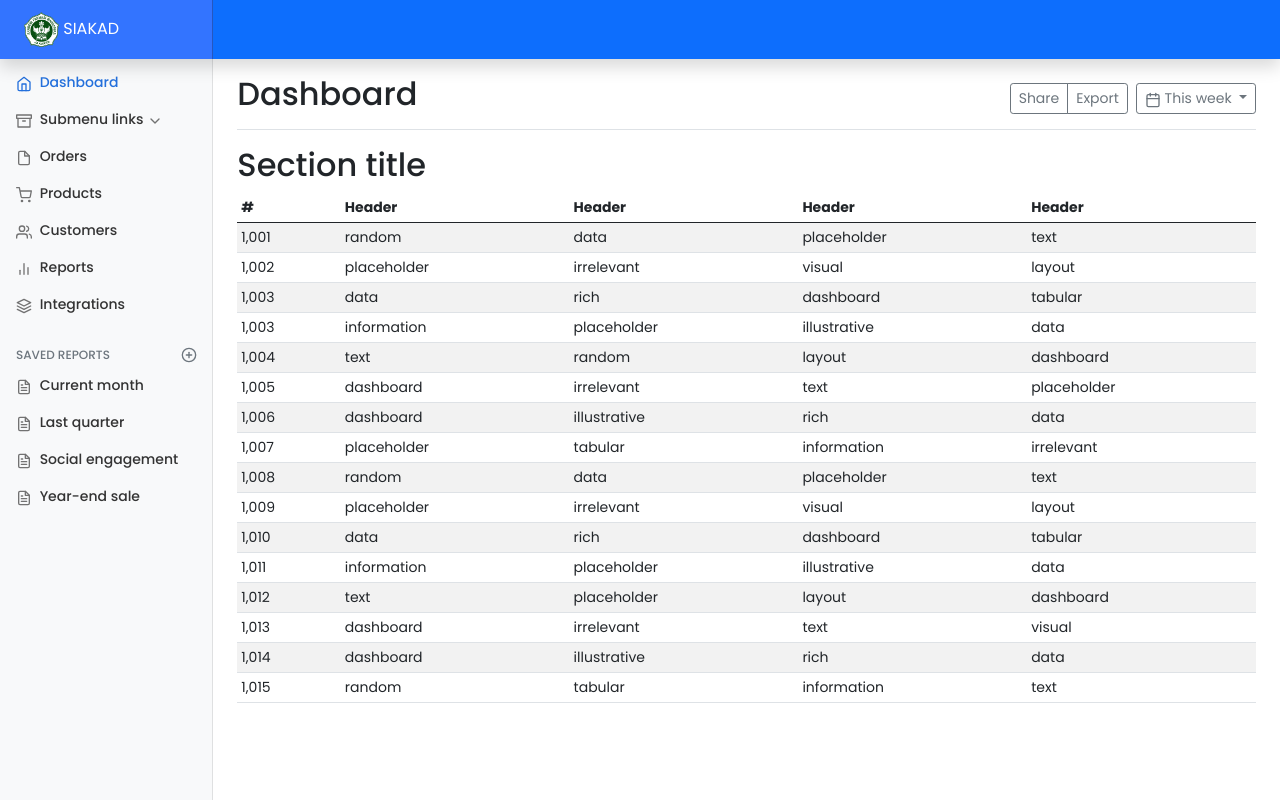
After one commit to nolbyte/admin-siakad, a PHP site: page /panel/admin.html in a window 1280 px wide. The commit adds this page. Run offline with PHP 8.4, Linux system fonts and the light colour scheme; a stand-in replaces the project's code that opens the database connection.

```diff
--- /dev/null
+++ b/panel/admin.html
@@ -0,0 +1,288 @@
+<!doctype html>
+<html lang="en">
+<head>
+    <meta charset="utf-8">
+    <meta name="viewport" content="width=device-width, initial-scale=1">
+    <title>Dashboard Template · Bootstrap v5.0</title>
+    <link rel="shortcut icon" type="image/jpg" href="assets/img/logo-akfar.png"/>
+    <!-- Bootstrap core CSS -->
+    <link href="https://cdn.jsdelivr.net/npm/bootstrap@5.0.2/dist/css/bootstrap.min.css" rel="stylesheet"
+          integrity="sha384-EVSTQN3/azprG1Anm3QDgpJLIm9Nao0Yz1ztcQTwFspd3yD65VohhpuuCOmLASjC" crossorigin="anonymous">
+
+    <style>
+        .bd-placeholder-img {
+            font-size: 1.125rem;
+            text-anchor: middle;
+            -webkit-user-select: none;
+            -moz-user-select: none;
+            user-select: none;
+        }
+
+        @media (min-width: 768px) {
+            .bd-placeholder-img-lg {
+                font-size: 3.5rem;
+            }
+        }
+    </style>
+    <!-- Custom styles for this template -->
+    <link href="assets/style/dashboard.css" rel="stylesheet">
+</head>
+<body>
+
+<header class="navbar navbar-dark bg-primary sticky-top flex-md-nowrap p-0 shadow">
+    <a class="navbar-brand col-md-3 col-lg-2 me-0 px-4" href="#">
+        <img src="assets/img/logo-akfar.png" style="width: 35px" alt="Akfar Mahadhika" class="d-inline-block"> SIAKAD
+    </a>
+    <button class="navbar-toggler position-absolute d-md-none collapsed" type="button" data-bs-toggle="collapse"
+            data-bs-target="#sidebarMenu" aria-controls="sidebarMenu" aria-expanded="false"
+            aria-label="Toggle navigation">
+        <span class="navbar-toggler-icon"></span>
+    </button>
+</header>
+
+<div class="container-fluid">
+    <div class="row">
+        <nav id="sidebarMenu" class="col-md-3 col-lg-2 d-md-block bg-light sidebar collapse">
+            <div class="position-sticky pt-3">
+                <ul class="nav flex-column">
+                    <li class="nav-item">
+                        <a class="nav-link active" aria-current="page" href="#">
+                            <span data-feather="home"></span>
+                            Dashboard
+                        </a>
+                    </li>
+                    <li class="nav-item has-submenu">
+                        <a class="nav-link" href="#"><i data-feather="archive"></i> Submenu links <i data-feather="chevron-down"></i> </a>
+                        <ul class="submenu collapse">
+                            <li><a class="nav-link" href="#">Submenu item 1 </a></li>
+                            <li><a class="nav-link" href="#">Submenu item 2 </a></li>
+                            <li><a class="nav-link" href="#">Submenu item 3 </a> </li>
+                        </ul>
+                    </li>
+                    <li class="nav-item">
+                        <a class="nav-link" href="#">
+                            <span data-feather="file"></span>
+                            Orders
+                        </a>
+                    </li>
+                    <li class="nav-item">
+                        <a class="nav-link" href="#">
+                            <span data-feather="shopping-cart"></span>
+                            Products
+                        </a>
+                    </li>
+                    <li class="nav-item">
+                        <a class="nav-link" href="#">
+                            <span data-feather="users"></span>
+                            Customers
+                        </a>
+                    </li>
+                    <li class="nav-item">
+                        <a class="nav-link" href="#">
+                            <span data-feather="bar-chart-2"></span>
+                            Reports
+                        </a>
+                    </li>
+                    <li class="nav-item">
+                        <a class="nav-link" href="#">
+                            <span data-feather="layers"></span>
+                            Integrations
+                        </a>
+                    </li>
+                </ul>
+
+                <h6 class="sidebar-heading d-flex justify-content-between align-items-center px-3 mt-4 mb-1 text-muted">
+                    <span>Saved reports</span>
+                    <a class="link-secondary" href="#" aria-label="Add a new report">
+                        <span data-feather="plus-circle"></span>
+                    </a>
+                </h6>
+                <ul class="nav flex-column mb-2">
+                    <li class="nav-item">
+                        <a class="nav-link" href="#">
+                            <span data-feather="file-text"></span>
+                            Current month
+                        </a>
+                    </li>
+                    <li class="nav-item">
+                        <a class="nav-link" href="#">
+                            <span data-feather="file-text"></span>
+                            Last quarter
+                        </a>
+                    </li>
+                    <li class="nav-item">
+                        <a class="nav-link" href="#">
+                            <span data-feather="file-text"></span>
+                            Social engagement
+                        </a>
+                    </li>
+                    <li class="nav-item">
+                        <a class="nav-link" href="#">
+                            <span data-feather="file-text"></span>
+                            Year-end sale
+                        </a>
+                    </li>
+                </ul>
+            </div>
+        </nav>
+
+        <main class="col-md-9 ms-sm-auto col-lg-10 px-md-4">
+            <div class="d-flex justify-content-between flex-wrap flex-md-nowrap align-items-center pt-3 pb-2 mb-3 border-bottom">
+                <h1 class="h2">Dashboard</h1>
+                <div class="btn-toolbar mb-2 mb-md-0">
+                    <div class="btn-group me-2">
+                        <button type="button" class="btn btn-sm btn-outline-secondary">Share</button>
+                        <button type="button" class="btn btn-sm btn-outline-secondary">Export</button>
+                    </div>
+                    <button type="button" class="btn btn-sm btn-outline-secondary dropdown-toggle">
+                        <span data-feather="calendar"></span>
+                        This week
+                    </button>
+                </div>
+            </div>
+
+            <h2>Section title</h2>
+            <div class="table-responsive">
+                <table class="table table-striped table-sm">
+                    <thead>
+                    <tr>
+                        <th scope="col">#</th>
+                        <th scope="col">Header</th>
+                        <th scope="col">Header</th>
+                        <th scope="col">Header</th>
+                        <th scope="col">Header</th>
+                    </tr>
+                    </thead>
+                    <tbody>
+                    <tr>
+                        <td>1,001</td>
+                        <td>random</td>
+                        <td>data</td>
+                        <td>placeholder</td>
+                        <td>text</td>
+                    </tr>
+                    <tr>
+                        <td>1,002</td>
+                        <td>placeholder</td>
+                        <td>irrelevant</td>
+                        <td>visual</td>
+                        <td>layout</td>
+                    </tr>
+                    <tr>
+                        <td>1,003</td>
+                        <td>data</td>
+                        <td>rich</td>
+                        <td>dashboard</td>
+                        <td>tabular</td>
+                    </tr>
+                    <tr>
+                        <td>1,003</td>
+                        <td>information</td>
+                        <td>placeholder</td>
+                        <td>illustrative</td>
+                        <td>data</td>
+                    </tr>
+                    <tr>
+                        <td>1,004</td>
+                        <td>text</td>
+                        <td>random</td>
+                        <td>layout</td>
+                        <td>dashboard</td>
+                    </tr>
+                    <tr>
+                        <td>1,005</td>
+                        <td>dashboard</td>
+                        <td>irrelevant</td>
+                        <td>text</td>
+                        <td>placeholder</td>
+                    </tr>
+                    <tr>
+                        <td>1,006</td>
+                        <td>dashboard</td>
+                        <td>illustrative</td>
+                        <td>rich</td>
+                        <td>data</td>
+                    </tr>
+                    <tr>
+                        <td>1,007</td>
+                        <td>placeholder</td>
+                        <td>tabular</td>
+                        <td>information</td>
+                        <td>irrelevant</td>
+                    </tr>
+                    <tr>
+                        <td>1,008</td>
+                        <td>random</td>
+                        <td>data</td>
+                        <td>placeholder</td>
+                        <td>text</td>
+                    </tr>
+                    <tr>
+                        <td>1,009</td>
+                        <td>placeholder</td>
+                        <td>irrelevant</td>
+                        <td>visual</td>
+                        <td>layout</td>
+                    </tr>
+                    <tr>
+                        <td>1,010</td>
+                        <td>data</td>
+                        <td>rich</td>
+                        <td>dashboard</td>
+                        <td>tabular</td>
+                    </tr>
+                    <tr>
+                        <td>1,011</td>
+                        <td>information</td>
+                        <td>placeholder</td>
+                        <td>illustrative</td>
+                        <td>data</td>
+                    </tr>
+                    <tr>
+                        <td>1,012</td>
+                        <td>text</td>
+                        <td>placeholder</td>
+                        <td>layout</td>
+                        <td>dashboard</td>
+                    </tr>
+                    <tr>
+                        <td>1,013</td>
+                        <td>dashboard</td>
+                        <td>irrelevant</td>
+                        <td>text</td>
+                        <td>visual</td>
+                    </tr>
+                    <tr>
+                        <td>1,014</td>
+                        <td>dashboard</td>
+                        <td>illustrative</td>
+                        <td>rich</td>
+                        <td>data</td>
+                    </tr>
+                    <tr>
+                        <td>1,015</td>
+                        <td>random</td>
+                        <td>tabular</td>
+                        <td>information</td>
+                        <td>text</td>
+                    </tr>
+                    </tbody>
+                </table>
+            </div>
+        </main>
+    </div>
+</div>
+
+
+<script src="https://cdn.jsdelivr.net/npm/bootstrap@5.0.2/dist/js/bootstrap.bundle.min.js"
+        integrity="sha384-MrcW6ZMFYlzcLA8Nl+NtUVF0sA7MsXsP1UyJoMp4YLEuNSfAP+JcXn/tWtIaxVXM"
+        crossorigin="anonymous"></script>
+<script src="https://cdn.jsdelivr.net/npm/feather-icons@4.28.0/dist/feather.min.js"
+        integrity="sha384-uO3SXW5IuS1ZpFPKugNNWqTZRRglnUJK6UAZ/gxOX80nxEkN9NcGZTftn6RzhGWE"
+        crossorigin="anonymous"></script>
+<script src="https://cdn.jsdelivr.net/npm/chart.js@2.9.4/dist/Chart.min.js"
+        integrity="sha384-zNy6FEbO50N+Cg5wap8IKA4M/ZnLJgzc6w2NqACZaK0u0FXfOWRRJOnQtpZun8ha"
+        crossorigin="anonymous"></script>
+<script src="assets/js/dashboard.js"></script>
+</body>
+</html>
--- /dev/null
+++ b/panel/logout.php
@@ -0,0 +1,6 @@
+<?php
+session_start();
+session_destroy();
+header('location: index.php');
+exit;
+?>
```
Also changed, not shown: panel/dashboard.php (added, +15 -0 lines), panel/index.php (+112 -1 lines), panel/post.php (added, +20 -0 lines).
